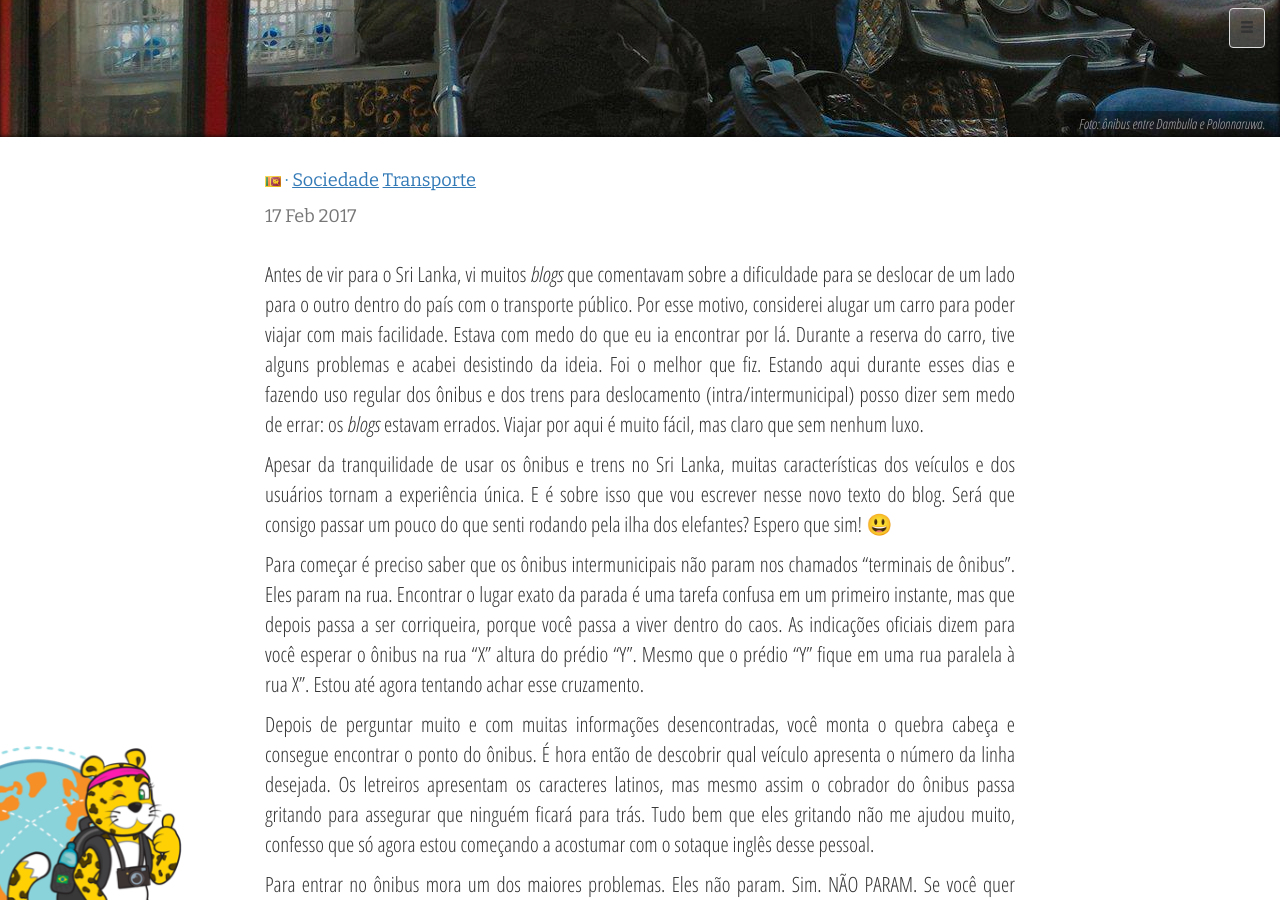
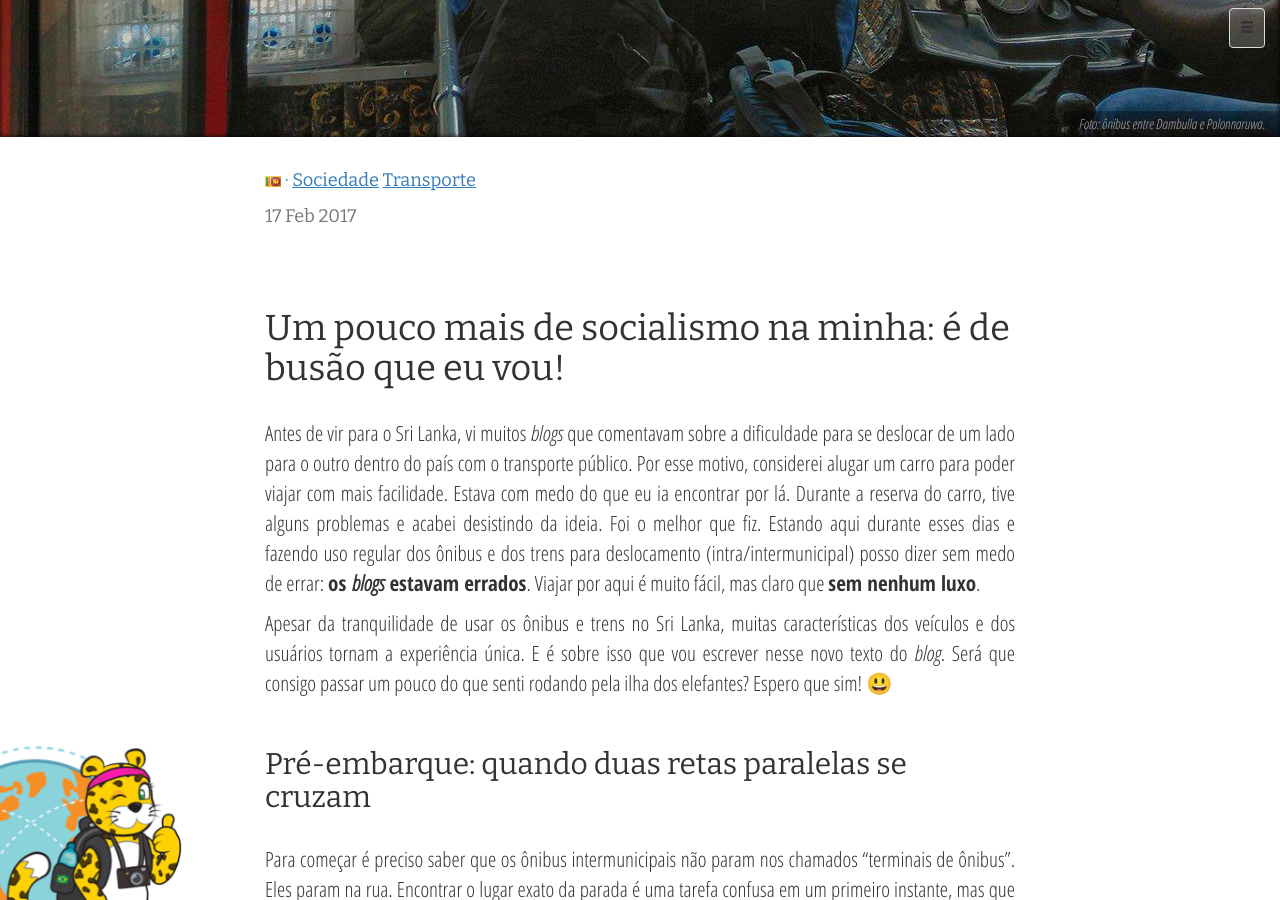
Before and after one commit to amandaferrari/project-grace-marguerite, a Jekyll site: the page built from _posts/2017-02-17-transporte-publico-sri-lanka.md, in a window 1280 px wide and 900 px high, scrolled down 493 px. Built offline with Jekyll 4.4.1, drawn with Linux system fonts in a browser that asks for light colours; nearby versions of some CDN libraries; emoji names are drawn with the system emoji font; some web fonts are replaced; comment, search, counter and statistics services are not loaded; some of the changed text lies outside the part shown.

Commit message:
Update 2017-02-17-transporte-publico-sri-lanka.md

```diff
--- a/_posts/2017-02-17-transporte-publico-sri-lanka.md
+++ b/_posts/2017-02-17-transporte-publico-sri-lanka.md
@@ -11,35 +11,56 @@
 comments: true
 ---
 
+# Um pouco mais de socialismo na minha: é de busão que eu vou!
 
-Antes de vir para o Sri Lanka, vi muitos *blogs* que comentavam sobre a dificuldade para se deslocar de um lado para o outro dentro do país com o transporte público. Por esse motivo, considerei alugar um carro para poder viajar com mais facilidade. Estava com medo do que eu ia encontrar por lá. Durante a reserva do carro, tive alguns problemas e acabei desistindo da ideia. Foi o melhor que fiz. Estando aqui durante esses dias e fazendo uso regular dos ônibus e dos trens para deslocamento (intra/intermunicipal) posso dizer sem medo de errar: os *blogs* estavam errados. Viajar por aqui é muito fácil, mas claro que sem nenhum luxo.
+Antes de vir para o Sri Lanka, vi muitos *blogs* que comentavam sobre a dificuldade para se deslocar de um lado para o outro dentro do país com o transporte público. Por esse motivo, considerei alugar um carro para poder viajar com mais facilidade. Estava com medo do que eu ia encontrar por lá. Durante a reserva do carro, tive alguns problemas e acabei desistindo da ideia. Foi o melhor que fiz. Estando aqui durante esses dias e fazendo uso regular dos ônibus e dos trens para deslocamento (intra/intermunicipal) posso dizer sem medo de errar: __os *blogs* estavam errados__. Viajar por aqui é muito fácil, mas claro que __sem nenhum luxo__.
 
-Apesar da tranquilidade de usar os ônibus e trens no Sri Lanka, muitas características dos veículos e dos usuários tornam a experiência única. E é sobre isso que vou escrever nesse novo texto do blog. Será que consigo passar um pouco do que senti rodando pela ilha dos elefantes? Espero que sim! :smiley:
+Apesar da tranquilidade de usar os ônibus e trens no Sri Lanka, muitas características dos veículos e dos usuários tornam a experiência única. E é sobre isso que vou escrever nesse novo texto do *blog*. Será que consigo passar um pouco do que senti rodando pela ilha dos elefantes? Espero que sim! :smiley:
+
+## Pré-embarque: quando duas retas paralelas se cruzam
 
 Para começar é preciso saber que os ônibus intermunicipais não param nos chamados "terminais de ônibus". Eles param na rua. Encontrar o lugar exato da parada é uma tarefa confusa em um primeiro instante, mas que depois passa a ser corriqueira, porque você passa a viver dentro do caos. As indicações oficiais dizem para você esperar o ônibus na rua "X" altura do prédio "Y". Mesmo que o prédio "Y" fique em uma rua paralela à rua X". Estou até agora tentando achar esse cruzamento.
 
 Depois de perguntar muito e com muitas informações desencontradas,  você monta o quebra cabeça e consegue encontrar o ponto do ônibus. É hora então de descobrir qual veículo apresenta o número da linha desejada. Os letreiros apresentam os caracteres latinos, mas mesmo assim o cobrador do ônibus passa gritando para assegurar que ninguém ficará para trás. Tudo bem que eles gritando não me ajudou muito, confesso que só agora estou começando a acostumar com o sotaque inglês desse pessoal.
 
-Para entrar no ônibus mora um dos maiores problemas. Eles não param. Sim. NÃO PARAM. Se você quer entrar, pule. Mesmo que você esteja com sua casa nas costas, como eu. É praticamente uma modalidade olímpica na qual eu conquistaria medalha de ouro depois de tanto treino forçado.
+## Embarque: modalidade olímpica
+
+Para entrar no ônibus mora um dos maiores problemas. Eles não param. Sim. NÃO PARAM. Se você quer entrar, pule. Mesmo que você esteja com sua casa nas costas, como eu. É praticamente uma modalidade olímpica na qual eu conquistaria __medalha de ouro__ depois de tanto treino forçado.
+
+## Segurança: pare de ler normas, Amanda.
 
 Depois que você conseguiu entrar no "busão" é hora de presenciar como todas as regras de segurança no trânsito são seguidas de perto pelo motorista e cobrador.
 
 A minha primeira observação foi notar que o motorista dirige descalço. Com raras exceções eles estão usando um chinelo de dedo, o que torna a viagem ainda mais instigante.
 
-Tome o lugar no seu assento (se houver um disponível - não pode ser o primeiro banco que é reservado ao clero, inclua aqui os monges, um absurdo se pensarmos que eles supostamente deveriam praticar a benevolência), aperte os cintos (ops, não há) e feche as portas (ixi, eles não fecham, não mesmo - o cobrador vai dependurado na porta para "orientar" o trânsito e as manobras de maluco do motorista). É hora da viagem começar! :simple_smile:
+Tome o lugar no seu assento (__se__ houver um disponível - não pode ser o primeiro banco que é reservado ao clero, inclua aqui os monges, um absurdo se pensarmos que eles supostamente deveriam praticar a benevolência), aperte os cintos (ops, não há) e feche as portas (ixi, eles não fecham, não mesmo - o cobrador vai dependurado na porta para "orientar" o trânsito e as manobras de maluco do motorista). É hora da viagem começar! :simple_smile:
+
+## A viagem: já deu sua buzinada de hoje?
 
 Se vocês repararem bem na foto do painel do ônibus vão ver que os sri lankos também gostam de um "gato" elétrico. O ventilador, de uso exclusivo do motorista, é um gato perfeito. O letreiro luminoso deixa de funcionar para dar lugar ao sistema de refrigeração do motorista. Afinal, quem quer passar calor nessa vida? :sunglasses:
 
 O ônibus segue seu trajeto com o motorista buzinando de 5 em 5 segundos. É infernal. Não rola um cochilo. As buzinadas são diferentes. Você começa a entender depois de um tempo. Aliás, o ônibus conta com 2 buzinas, uma mais grave e uma mais aguda. A combinação delas diz a "mood" do momento. Tem a buzinada "estou bravo com você", a buzinada "sai para o lado tuk tuk", a buzinada "oi amigão", a buzinada "ou você sai da frente ou passo por cima".  Ao final eu já estava entendendo todas elas, mas também estava odiando viajar 5 horas ininterruptas escutando esse barulho.
 
+## No meio do caos, a modernidade
+
 Apesar da falta de luxo do país, o Sri Lanka consegue ser mais avançado do que São Paulo em alguns fatores. Nos ônibus por exemplo não há catraca. O cobrador passa nos bancos cobrando a passagem e tem uma vantagem: o preço é dinâmico. Se você vai andar só 2 km, não vai pagar o mesmo de alguém que vai andar 20 km. Tudo isso é simples e rápido e  feito com uma máquina automática. Será que um dia chegaremos a esse nível de desenvolvimento no transporte?
+
+## Quantas pistas são mesmo?
 
 A direção dos motoristas não é nada defensiva. Cada vez que peguei um ônibus eu agradeci aos problemas que tive para reservar um carro porque não sei como eu conseguiria sobreviver pelas estradas do Sri Lanka. As estradas na sua maioria são de pista simples e não existe aquela história de esperar o melhor momento para a ultrapassagem. Se você estiver achando que o carro, caminhão, ônibus ou tuk tuk na sua frente está te atrapalhando basta buzinar e invadir a pista no sentido contrário. O motorista que está vindo em sua direção desvia para o acostamento e a vida segue. Não tem estresse, não tem briga. É a "regra" deles. Na verdade tem estresse. Pelo menos para mim. Eu vi minha vida passando diante dos meus olhos por muitos momentos. Principalmente quando começa a chover e o limpador do parabrisa é aqueles da década de 40 que faz movimentos "quadrados" na tentativa de deixar a visão do motorista mais nítida.
 
+## O gigante passou...
+
 Para deixar a situação ainda mais agonizante, você presencia placas de "para sua proteção, dirija devagar". Ao lado uma foto de um elefante gigante cruzando a estrada. A primeira reação é pensar: ah, mas eles não viriam aqui, tem muito barulho e movimento. Ledo engano. Elefantes são seres gigantes e destruidores da mata. Não passam despercebidos. A vegetação ao longo da estrada de tempos em tempos apresenta buracos mostrando que os pequeninos animais passaram por ali. Mas voltando a questão da velocidade. Vocês acham que os motoristas diminuíam a velocidade ao passar por essas áreas? Claro que não. Ainda bem que nenhum elefante teve ímpetos urbanos durante minha passagem por essas estradas. Eu levaria a pior com certeza. :elephant: :no_entry:
+
+## Uma aula de estética
 
 A decoração do busão renderia um capítulo nesse *blog*. Mas sem muitas delongas é para se notar que os bancos tem adornos bem trabalhados como roupas de reis e rainhas do século 18. O console é decorado com figuras de Buda que brilham como árvore de Natal. Um espetáculo a parte!
 
+## Bloco do busão
+
 Agora o ponto máximo da viagem são as músicas. Como não entendo absolutamente nada da língua, a sonoridade me parece um mantra com uma batida muito definida. Ás vezes alguém resolve tocar algum instrumento musical e o carnaval começa. Eu fico imaginando como seria minha amiga Lissa interagindo com esse pessoal tocando tamborim. Acho que ia dar samba! :notes:
 
+## E que Buda nos proteja!
+
 Por fim, apesar de tantas barbaridades, eu não vi nenhum incidente ou acidente de trânsito. Não sei como. Para eles, a falta de acidentes é resultado do olhar de Buda. Por isso tantas imagens dentro do ônibus. Para mim é pura sorte mesmo. E no meu caso, de principiante, é claro.
```
